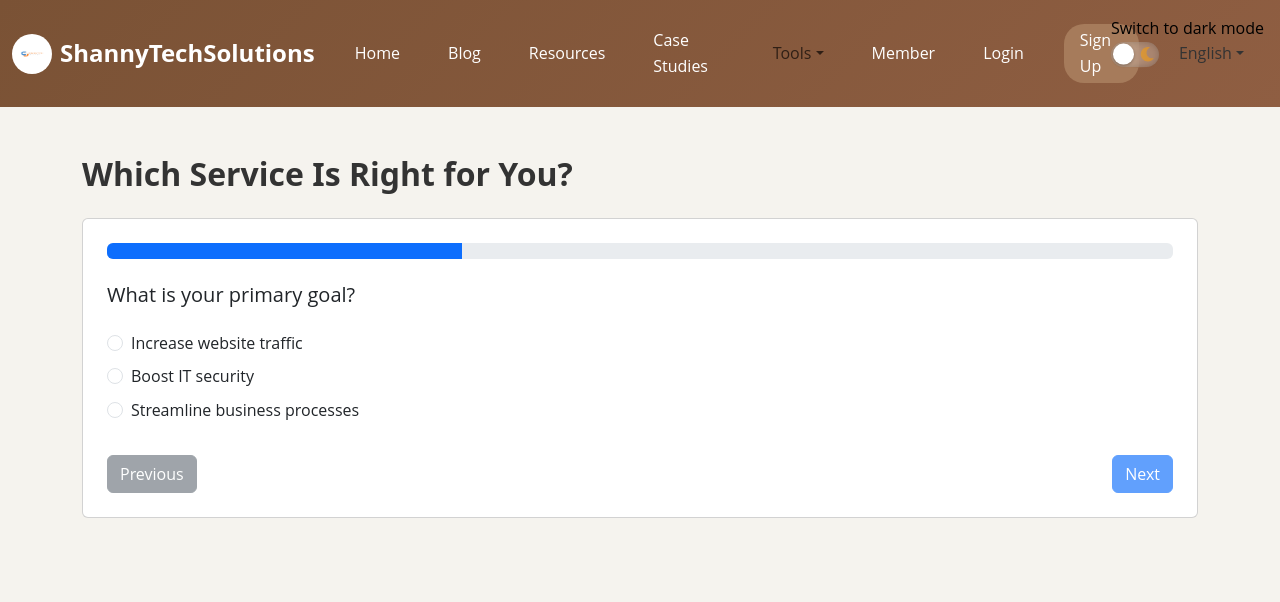
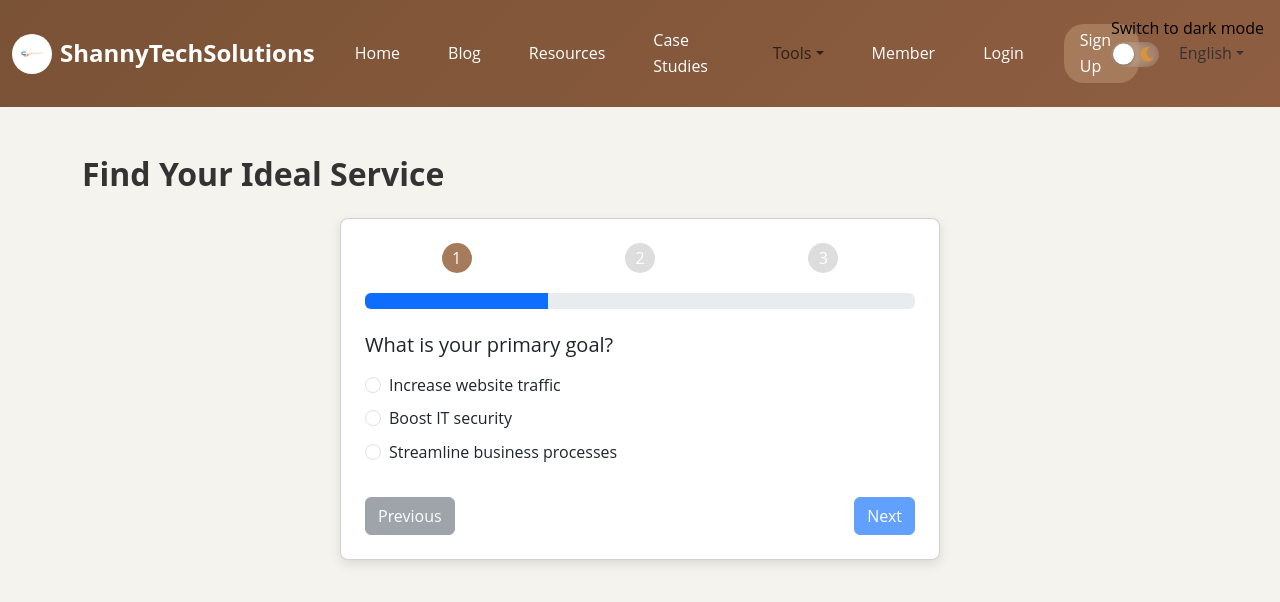
Before and after one commit to shanny-mal/techshanny, a React (Vite) app: page /tools/quiz in a window 1280 px wide. Shown: the top 602 px of the page. Built offline with nearby package versions, Linux system fonts and the light colour scheme.

Commit message:
updated service

```diff
--- /dev/null
+++ b/src/components/Tools/ServiceQuiz.css
@@ -0,0 +1,74 @@
+/* src/components/Tools/ServiceQuiz.css */
+
+.service-quiz .quiz-card {
+    max-width: 600px;
+    margin: auto;
+    border-radius: 8px;
+    box-shadow: 0 4px 12px rgba(0,0,0,0.1);
+  }
+
+  .stepper {
+    display: flex;
+    justify-content: space-between;
+    margin-bottom: 1rem;
+  }
+  .step {
+    flex: 1;
+    text-align: center;
+    position: relative;
+  }
+  .step:not(:last-child)::after {
+    content: "";
+    position: absolute;
+    top: 50%;
+    right: 0;
+    width: 100%;
+    height: 2px;
+    background: #ddd;
+    z-index: -1;
+  }
+  .step.active:not(:last-child)::after {
+    background: #a67b5b;
+  }
+  .step .circle {
+    width: 30px;
+    height: 30px;
+    margin: auto;
+    border-radius: 50%;
+    background: #ddd;
+    color: #fff;
+    line-height: 30px;
+  }
+  .step.active .circle {
+    background: #a67b5b;
+  }
+  .step .label {
+    font-size: 0.75rem;
+    margin-top: 0.25rem;
+  }
+
+  .question-block {
+    min-height: 120px;
+  }
+
+  /* Fade animations */
+  .fade-enter {
+    opacity: 0;
+    transform: translateX(20px);
+  }
+  .fade-enter-active {
+    opacity: 1;
+    transform: translateX(0);
+    transition: opacity 300ms, transform 300ms;
+  }
+  .fade-exit {
+    opacity: 1;
+  }
+  .fade-exit-active {
+    opacity: 0;
+    transition: opacity 300ms;
+  }
+
+  .result-block h5 {
+    font-weight: 600;
+  }
--- a/src/components/Tools/ServiceQuiz.jsx
+++ b/src/components/Tools/ServiceQuiz.jsx
@@ -1,5 +1,5 @@
 // src/components/Tools/ServiceQuiz.jsx
-import React, { useState } from "react";
+import React, { useState, useMemo, useCallback } from "react";
 import {
   Container,
   Card,
@@ -8,9 +8,12 @@ import {
   Form,
   Alert,
 } from "react-bootstrap";
+import { CSSTransition, TransitionGroup } from "react-transition-group";
+import "./ServiceQuiz.css";
 
-const QUESTIONS = [
+const BASE_QUESTIONS = [
   {
+    id: "goal",
     question: "What is your primary goal?",
     options: [
       { label: "Increase website traffic", value: "web" },
@@ -19,6 +22,7 @@ const QUESTIONS = [
     ],
   },
   {
+    id: "team",
     question: "How big is your team?",
     options: [
       { label: "Just me / small (< 5)", value: "small" },
@@ -27,6 +31,7 @@ const QUESTIONS = [
     ],
   },
   {
+    id: "timeline",
     question: "What’s your timeline?",
     options: [
       { label: "Immediate (1-3 months)", value: "immediate" },
@@ -36,11 +41,20 @@ const QUESTIONS = [
   },
 ];
 
+const SEO_QUESTION = {
+  id: "seo",
+  question: "Are you interested in SEO optimization?",
+  options: [
+    { label: "Yes, definitely", value: "yes" },
+    { label: "Maybe later", value: "later" },
+  ],
+};
+
 const RECOMMENDATIONS = {
   web: {
-    title: "Web Development Services",
+    title: "Web Development & SEO",
     description:
-      "We’ll build or revamp your website to attract more visitors and convert them into customers.",
+      "We’ll build or revamp your website AND optimize it for search engines to drive sustainable traffic.",
   },
   security: {
     title: "Cybersecurity Assessment",
@@ -54,98 +68,137 @@ const RECOMMENDATIONS = {
   },
 };
 
-const ServiceQuiz = () => {
-  const [step, setStep] = useState(0);
+export default function ServiceQuiz() {
   const [answers, setAnswers] = useState({});
+  const [stepIndex, setStepIndex] = useState(0);
   const [showResult, setShowResult] = useState(false);
 
-  const current = QUESTIONS[step];
+  // Build dynamic steps: insert SEO question if first answer is "web"
+  const steps = useMemo(() => {
+    const w = answers.goal === "web";
+    let arr = [...BASE_QUESTIONS];
+    if (w) arr.splice(1, 0, SEO_QUESTION);
+    return arr;
+  }, [answers.goal]);
 
-  const handleOptionChange = (value) => {
-    setAnswers((prev) => ({ ...prev, [step]: value }));
-  };
+  const currentStep = steps[stepIndex];
+
+  const handleOptionChange = useCallback(
+    (value) => {
+      setAnswers((prev) => ({ ...prev, [currentStep.id]: value }));
+    },
+    [currentStep]
+  );
 
   const handleNext = () => {
-    if (answers[step] == null) return;
-    if (step < QUESTIONS.length - 1) {
-      setStep(step + 1);
+    if (!answers[currentStep.id]) return;
+    if (stepIndex + 1 < steps.length) {
+      setStepIndex((i) => i + 1);
     } else {
       setShowResult(true);
     }
   };
-
   const handlePrev = () => {
-    if (step > 0) setStep(step - 1);
+    if (stepIndex > 0) setStepIndex((i) => i - 1);
+  };
+  const handleRetake = () => {
+    setAnswers({});
+    setStepIndex(0);
+    setShowResult(false);
   };
 
-  // Simple logic: recommend by first answer
-  const recommended = RECOMMENDATIONS[answers[0]];
+  // Decide recommendation: for "web" branch use SEO answer or just web
+  const recKey = answers.goal;
+  const recommendation = RECOMMENDATIONS[recKey];
 
   return (
-    <Container className="py-5">
-      <h2 className="mb-4">Which Service Is Right for You?</h2>
-      <Card className="p-4">
+    <Container className="service-quiz py-5">
+      <h2 className="mb-4">Find Your Ideal Service</h2>
+      <Card className="p-4 quiz-card">
         {!showResult ? (
           <>
+            {/* Stepper */}
+            <div className="stepper mb-3">
+              {steps.map((s, idx) => (
+                <div
+                  key={s.id}
+                  className={`step ${idx <= stepIndex ? "active" : ""}`}
+                >
+                  <div className="circle">{idx + 1}</div>
+                  <div className="label">{s.id === "seo" ? "SEO" : ""}</div>
+                </div>
+              ))}
+            </div>
+
             <ProgressBar
-              now={((step + 1) / QUESTIONS.length) * 100}
+              now={((stepIndex + 1) / steps.length) * 100}
               className="mb-4"
             />
-            <h5>{current.question}</h5>
+
+            <TransitionGroup component={null}>
+              <CSSTransition
+                key={currentStep.id}
+                classNames="fade"
+                timeout={300}
+              >
+                <div className="question-block">
+                  <h5>{currentStep.question}</h5>
                   <Form className="mt-3">
-              {current.options.map((opt) => (
+                    {currentStep.options.map((opt) => (
                       <Form.Check
                         key={opt.value}
                         type="radio"
-                  id={`q${step}-${opt.value}`}
-                  name={`question-${step}`}
+                        id={`${currentStep.id}-${opt.value}`}
+                        name={currentStep.id}
                         label={opt.label}
-                  value={opt.value}
-                  checked={answers[step] === opt.value}
+                        checked={answers[currentStep.id] === opt.value}
                         onChange={() => handleOptionChange(opt.value)}
                         className="mb-2"
                       />
                     ))}
                   </Form>
+                </div>
+              </CSSTransition>
+            </TransitionGroup>
+
             <div className="d-flex justify-content-between mt-4">
               <Button
                 variant="secondary"
                 onClick={handlePrev}
-                disabled={step === 0}
+                disabled={stepIndex === 0}
               >
                 Previous
               </Button>
               <Button
                 variant="primary"
                 onClick={handleNext}
-                disabled={answers[step] == null}
+                disabled={!answers[currentStep.id]}
               >
-                {step < QUESTIONS.length - 1 ? "Next" : "See Recommendation"}
+                {stepIndex + 1 < steps.length ? "Next" : "See Recommendation"}
               </Button>
             </div>
           </>
         ) : (
-          <div>
+          <div className="result-block">
             <h4>Your Recommended Service:</h4>
-            {recommended ? (
+            {recommendation ? (
               <>
-                <h5 className="mt-3">{recommended.title}</h5>
-                <p>{recommended.description}</p>
+                <h5 className="mt-3">{recommendation.title}</h5>
+                <p>{recommendation.description}</p>
+                <Button variant="success" className="mt-3" href="/contact">
+                  Contact Us
+                </Button>
               </>
             ) : (
               <Alert variant="info">
-                Based on your answers, we recommend discussing your needs with
-                our team to tailor the perfect solution.
+                We’d love to learn more about your needs—please{" "}
+                <a href="/contact">get in touch</a>.
               </Alert>
             )}
             <Button
               variant="outline-primary"
               className="mt-4"
-              onClick={() => {
-                setStep(0);
-                setAnswers({});
-                setShowResult(false);
-              }}
+              onClick={handleRetake}
             >
               Retake Quiz
             </Button>
@@ -154,6 +207,4 @@ const ServiceQuiz = () => {
       </Card>
     </Container>
   );
-};
-
-export default ServiceQuiz;
+}
```
Lines whose indentation alone changed are shown as unchanged.
